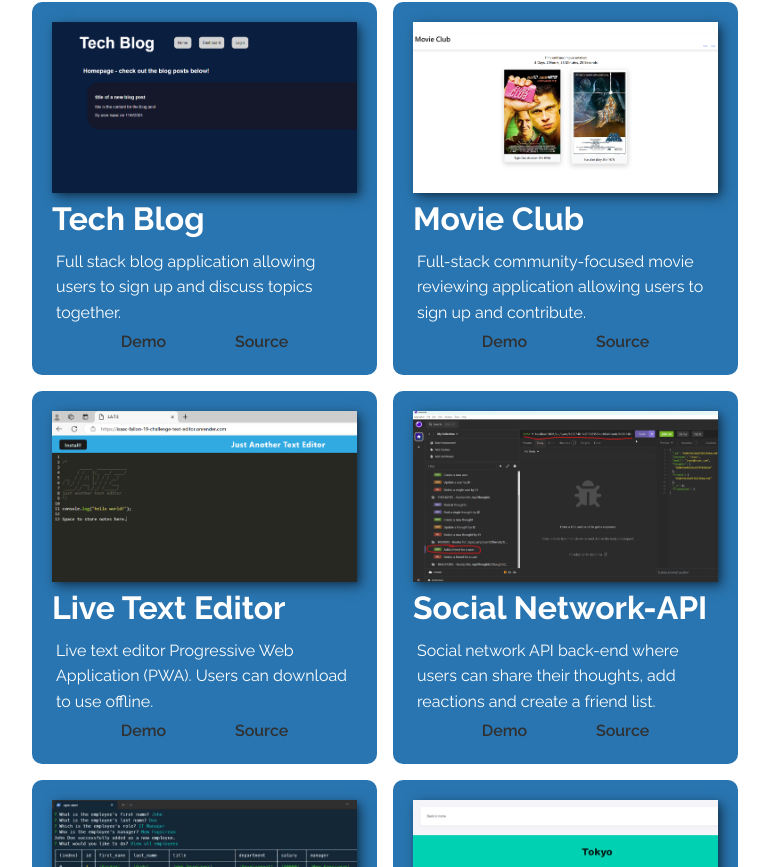
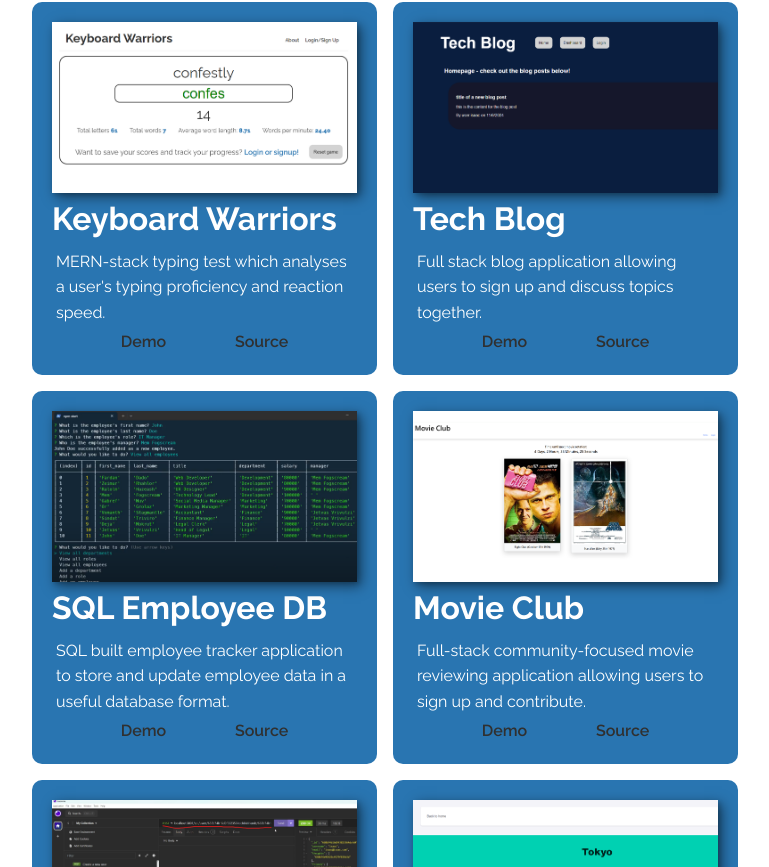
Before and after one commit to isaacfallon/Personal-React-Portfolio, a React (Vite) app: page /Portfolio in a window 1280 px wide. Shown: the part 313-1180 px from the top of the page, without its empty margins (255-1024 px from the left). Built offline with nearby package versions, Linux system fonts and the light colour scheme.

Commit message:
Updates to portfolio page with new project information and proper working links

```diff
--- a/src/components/Footer.jsx
+++ b/src/components/Footer.jsx
@@ -5,12 +5,12 @@ export default function Footer() {
     <footer className="footer">
     <ul className="social-list">
         <li className="social-list__item">
-            <a className="social-list__link" href="https://github.com/isaacfallon">
+            <a className="social-list__link" href="https://github.com/isaacfallon" target="_blank" rel="noreferrer">
                 <i className="fa-brands fa-github"></i>
             </a>
         </li>
         <li className="social-list__item">
-            <a className="social-list__link" href="https://www.linkedin.com/in/isaacfallon/">
+            <a className="social-list__link" href="https://www.linkedin.com/in/isaacfallon/" target="_blank" rel="noreferrer">
                 <i className="fa-brands fa-linkedin"></i>
             </a>
         </li>
--- a/src/components/Projects.jsx
+++ b/src/components/Projects.jsx
@@ -15,8 +15,8 @@ export default function Projects() {
             <h3 className="projectTitle">{project.title}</h3>
             <p className="projectDesc">{project.description}</p>
             <div className="projectLinks">
-              <a href={project.demo}>Demo</a>
-              <a href={project.source}>Source</a>
+              <a href={project.demo} target="_blank" rel="noreferrer">Demo</a>
+              <a href={project.source} target="_blank" rel="noreferrer">Source</a>
             </div>
           </div>
         )
--- a/src/components/RightNav.jsx
+++ b/src/components/RightNav.jsx
@@ -40,7 +40,7 @@ const RightNav = ({ open }) => {
             <li><Link to="/" className="navLink">About</Link></li>
             <li><Link to="/Portfolio" className="navLink">Portfolio</Link></li>
             <li><Link to="/Contact" className="navLink">Contact</Link></li>
-            <li><Link to="https://www.linkedin.com/in/isaacfallon/" target="_blank" className="navLink">Resume</Link></li>
+            <li><Link to="https://docs.google.com/document/d/17vvr6TH1cCYH6X7UlXOfqVydffeuRaeHAeJ2JNAC2aI/edit?usp=sharing" target="_blank" className="navLink">Resume</Link></li>
         </Ul>
     )
 }
--- a/src/data/projectdata.json
+++ b/src/data/projectdata.json
@@ -1,44 +1,45 @@
 [
+    {
+        "title": "Keyboard Warriors",
+        "imgSrc": "Keyboard-Warriors-Project_SC.png",
+        "description": "MERN-stack typing test which analyses a user's typing proficiency and reaction speed.",
+        "demo": "https://keyboardwarriors.site/",
+        "source": "https://github.com/isaacfallon/Project-3-Keyboard-Warriors"
+    },
     {
         "title": "Tech Blog",
         "imgSrc": "Tech-Blog-Project_SC.png",
         "description": "Full stack blog application allowing users to sign up and discuss topics together.",
-        "demo": "https://github.com/isaacfallon/14-Challenge-Tech-Blog",
+        "demo": "https://isaac-fallon-14-challenge-tech-blog.onrender.com/",
         "source": "https://github.com/isaacfallon/14-Challenge-Tech-Blog"
+    },
+    {
+        "title": "SQL Employee DB",
+        "imgSrc": "SQL-Employee-Tracker-Project_SC.png",
+        "description": "SQL built employee tracker application to store and update employee data in a useful database format.",
+        "demo": "https://drive.google.com/file/d/1B18A_t_GiyjzOOwG9Y9XMUJJuH0E3UwJ/view",
+        "source": "https://github.com/isaacfallon/12-Challenge-SQL-Employee-Tracker"
+
     },
     {
         "title": "Movie Club",
         "imgSrc": "Movie-Club-Project_SC.png",
         "description": "Full-stack community-focused movie reviewing application allowing users to sign up and contribute.",
-        "demo": "https://github.com/isaacfallon/Movie-Club-Project-2",
+        "demo": "https://movie-club-project-2.onrender.com",
         "source": "https://github.com/isaacfallon/Movie-Club-Project-2"
-    },
-    {
-        "title": "Live Text Editor",
-        "imgSrc": "Text-Editor-Project_SC.png",
-        "description": "Live text editor Progressive Web Application (PWA). Users can download to use offline.",
-        "demo": "https://github.com/isaacfallon/19-Challenge-Text-Editor",
-        "source": "https://github.com/isaacfallon/19-Challenge-Text-Editor"
     },
     {
         "title": "Social Network-API",
         "imgSrc": "Social-Media-API-Project_SC.png",
         "description": "Social network API back-end where users can share their thoughts, add reactions and create a friend list.",
-        "demo": "https://github.com/isaacfallon/18-Challenge-Social-Network-API",
+        "demo": "https://drive.google.com/file/d/1OnQCVO41VEYPSUiV6ilflCNClgGyriBd/view?usp=sharing",
         "source": "https://github.com/isaacfallon/18-Challenge-Social-Network-API"
-    },
-    {
-        "title": "SQL Employee DB",
-        "imgSrc": "SQL-Employee-Tracker-Project_SC.png",
-        "description": "SQL built employee tracker application to store and update employee data in a useful database format.",
-        "demo": "https://github.com/isaacfallon/12-Challenge-SQL-Employee-Tracker",
-        "source": "https://github.com/isaacfallon/12-Challenge-SQL-Employee-Tracker"
     },
     {
         "title": "Weather & Wiki",
         "imgSrc": "Weather-Wiki-Project_SC.png",
         "description": "A front-end application to pull relevant weather and wikipedia content in one convenient dashboard.",
-        "demo": "https://github.com/isaacfallon/Weather-Driven-Wikipedia-Content-Explorer",
+        "demo": "https://isaacfallon.github.io/Weather-Driven-Wikipedia-Content-Explorer/",
         "source": "https://github.com/isaacfallon/Weather-Driven-Wikipedia-Content-Explorer"
     }
 ]
```
Also changed, not shown: src/assets/Keyboard-Warriors-Project_SC.png (added).
